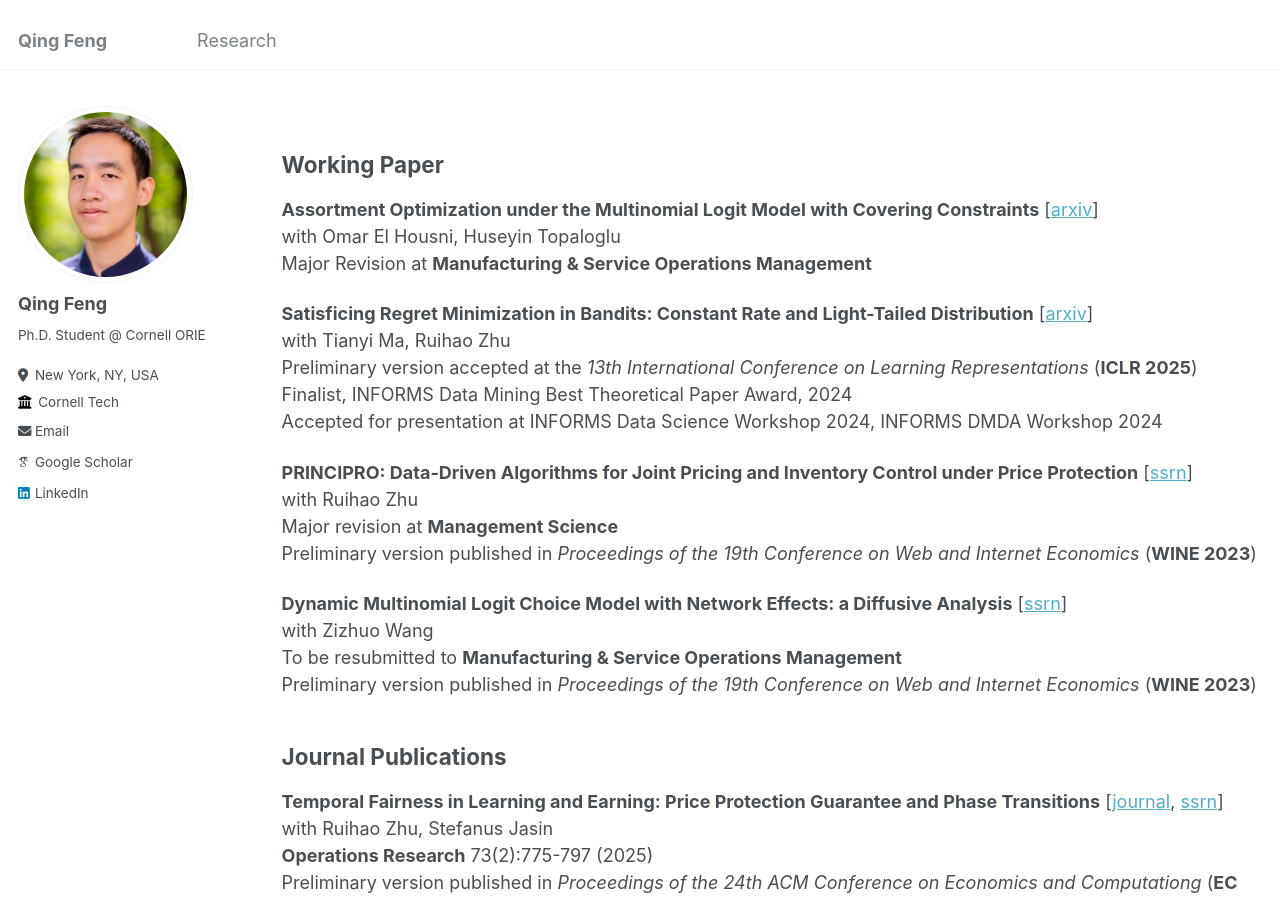
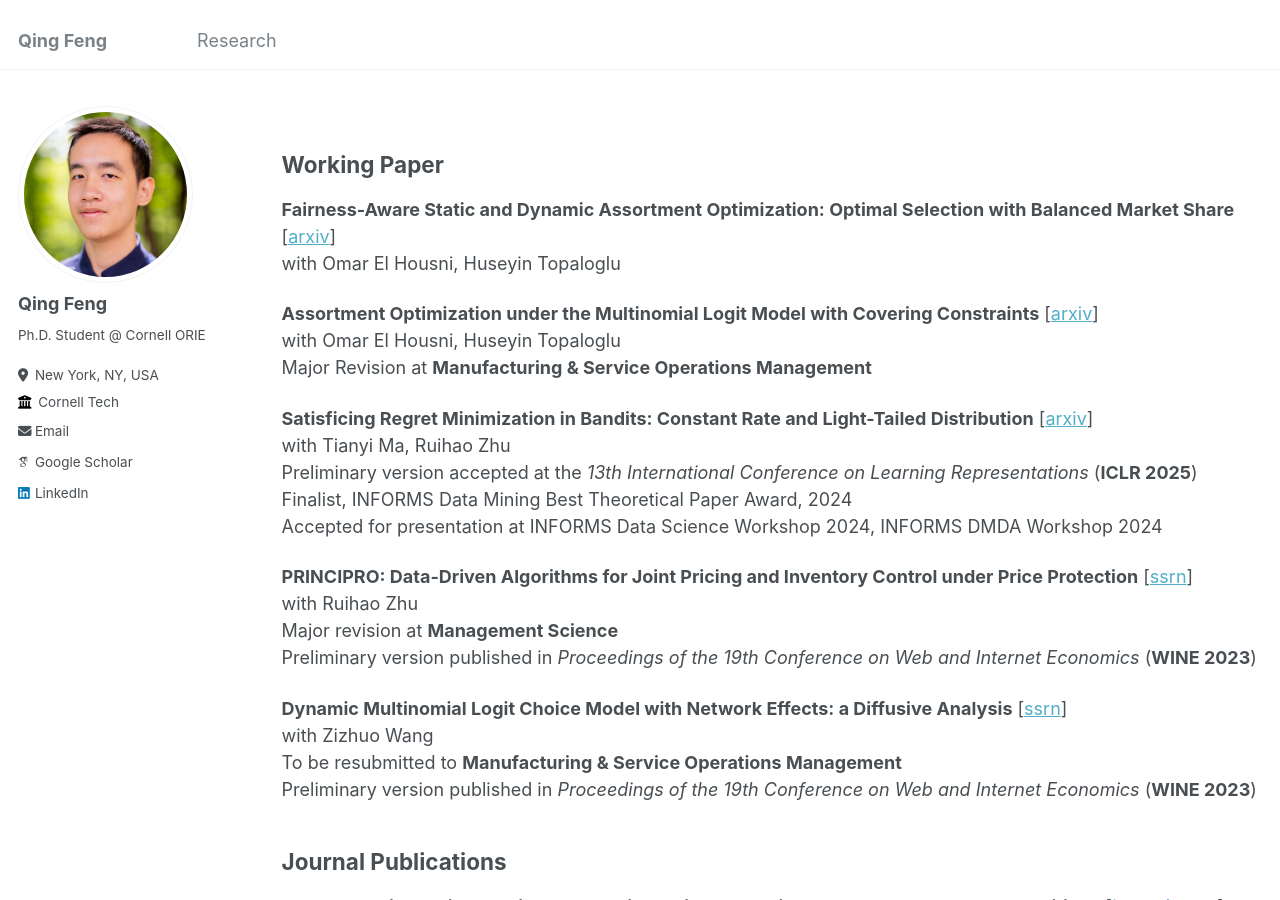
Before and after one commit to qfeng48/qfeng48.github.io, a Jekyll site: the page built from _pages/publications.md, in a window 1280 px wide and 900 px high. Built offline with Jekyll 4.4.1, drawn with Linux system fonts in a browser that asks for light colours; some web fonts are replaced.

Commit message:
Update publications.md

```diff
--- a/_pages/publications.md
+++ b/_pages/publications.md
@@ -7,6 +7,9 @@ author_profile: true
 
 Working Paper
 ---
+
+**Fairness-Aware Static and Dynamic Assortment Optimization: Optimal Selection with Balanced Market Share** [[arxiv](https://https://arxiv.org/abs/2507.05606)]\
+with Omar El Housni, Huseyin Topaloglu
 
 **Assortment Optimization under the Multinomial Logit Model with Covering Constraints** [[arxiv](https://arxiv.org/abs/2411.10310)]\
 with Omar El Housni, Huseyin Topaloglu\
```
